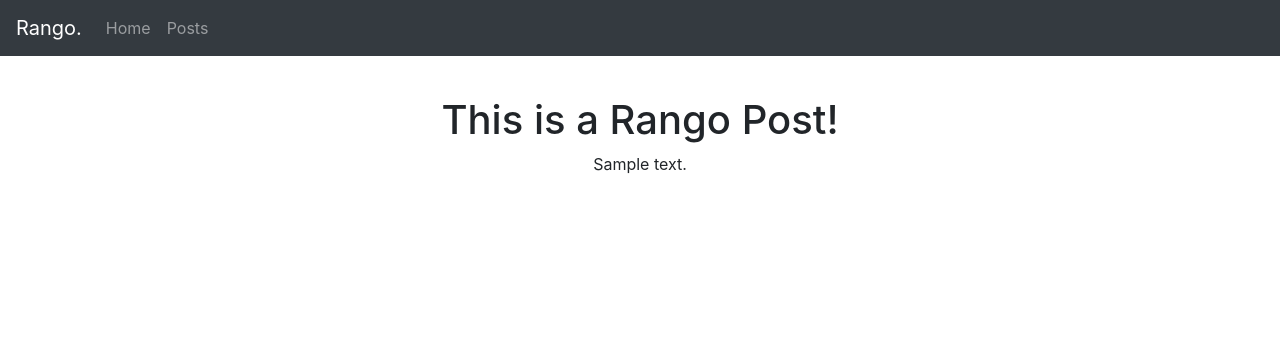
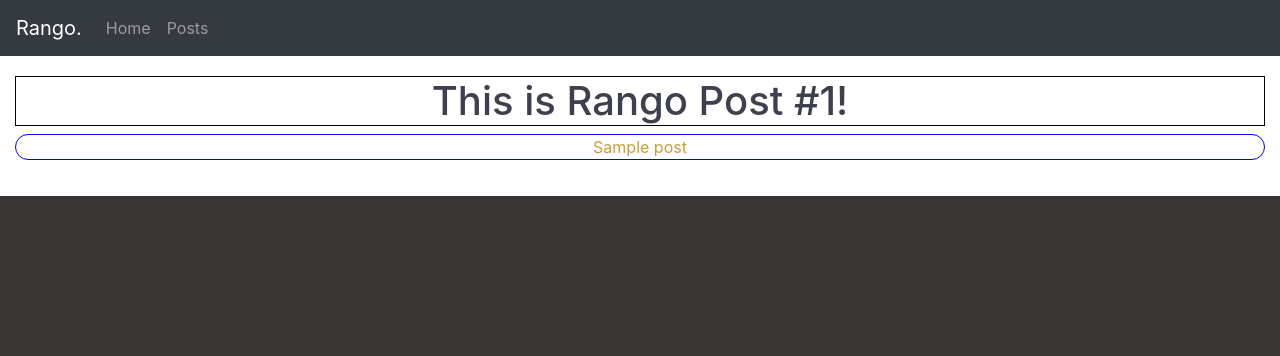
Before and after one commit to powerhouseofthecell/rango, a Django app: template stage_03/web/templates/posts.html in a window 1280 px wide. Shown: the top 356 px of the page. Run offline with Django 3.2, Linux system fonts and the light colour scheme; the template is opened without the code that fills it: most values are stand-ins (such as "Sample title", 1, 10 or a date in 2020); some libraries are stand-ins or nearby versions.

Commit message:
attempted stage 04

```diff
--- a/latest/rango/static/web/css/content.css
+++ b/latest/rango/static/web/css/content.css
@@ -9,12 +9,26 @@
     align-items: center;
 }
 
-.post > h1 {
-    padding-top: 40px;
-}
-
 .post > p, .post > h1 {
     text-align: center;
     align-content: center;
     align-items: center;
 }
+
+.post > p {
+    border: 1px blue solid;
+    border-radius: 20px;
+}
+
+.post > h1 {
+    border: 1px black solid;
+}
+
+.post {
+    padding-top: 20px;
+    padding-bottom: 20px;
+}
+
+html {
+    background-color: rgb(58, 53, 53);
+}
--- /dev/null
+++ b/latest/rango/static/web/js/pretty_titles.js
@@ -0,0 +1,22 @@
+// function pulled from https://stackoverflow.com/questions/1484506/random-color-generator
+function getRandomColor() {
+    let letters = '0123456789ABCDEF';
+    let color = '#';
+    for (let i = 0; i < 6; i++) {
+      color += letters[Math.floor(Math.random() * 16)];
+    }
+    return color;
+}
+
+$(window).on("load", function () {
+    let titles = $(".post > h1");
+    let posts = $(".post > p");
+
+    titles.each(function(index) {
+        $(this).css('color', getRandomColor());
+    });
+
+    posts.each(function(index) {
+        $(this).css('color', getRandomColor());
+    });
+});
--- a/latest/web/templates/posts.html
+++ b/latest/web/templates/posts.html
@@ -10,8 +10,14 @@
 {% endblock %}
 
 {% block body %}
-    <div class="container-fluid post">
-        <h1>This is a Rango Post!</h1>
-        <p>{{ post_content }}</p>
-    </div>
+    {% for post in posts %}
+        <div class="container-fluid post">
+            <h1>This is Rango Post #{{ forloop.counter }}!</h1>
+            <p>{{ post }}</p>
+        </div>
+    {% endfor %}
 {% endblock %}
+
+{% block js %}
+    <script src="{% static 'web/js/pretty_titles.js' %}"></script>
+{% endblock %}
```
Also changed, not shown: latest/web/views.py (+9 -1 lines), latest/README.md.
